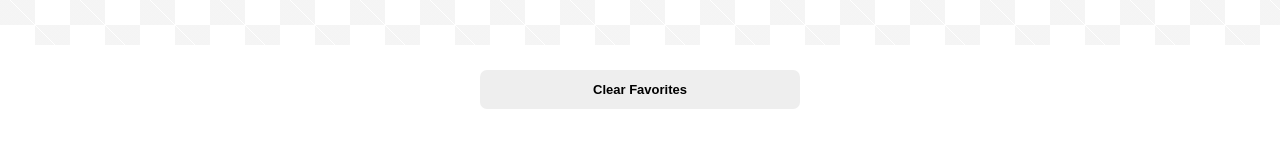
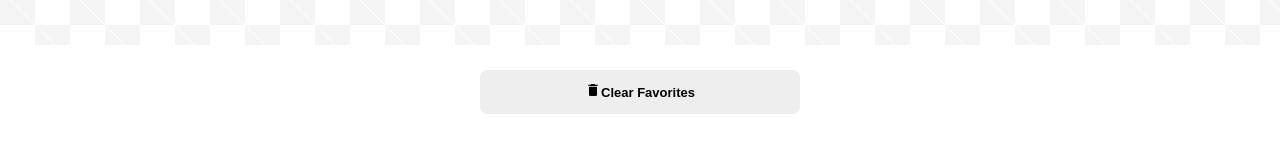
Before and after one commit to bobmatyas/picturepalette, a React (Create React App) app: page /favorites in a window 1280 px wide. Shown: the part 185-338 px from the top of the page. Built offline with nearby package versions, Linux system fonts and the light colour scheme; a web font is replaced by a local one.

Commit message:
add icons to buttons

```diff
--- a/src/components/Card.js
+++ b/src/components/Card.js
@@ -3,6 +3,7 @@ import { useColorContext } from '../ColorProvider';
 import './Card.css'
 import PropTypes from 'prop-types';
 import { Link } from "react-router-dom";
+import { MdPalette } from "react-icons/md";
 
 function Card({tags, image, pbid, imageLarge, imageURL}) {
 
@@ -50,7 +51,7 @@ function Card({tags, image, pbid, imageLarge, imageURL}) {
                     imageLarge: imageLarge
                 })}
                 >
-                    Generate Palette
+                  <span style={{fontSize: 1.6 + 'rem'}}><MdPalette /></span>  Generate Palette
                 </Link>
                 </div>
         </article>
--- a/src/components/Favorites-Card.js
+++ b/src/components/Favorites-Card.js
@@ -1,4 +1,4 @@
-import React, { useState } from 'react';
+import React from 'react';
 import PalettePhotoDownload from './Palette-Download-Photo';
 import FavoritesSwatch from './Favorites-Swatch';
 import PropTypes from 'prop-types';
--- a/src/components/Favorites.js
+++ b/src/components/Favorites.js
@@ -2,23 +2,28 @@ import React, { useState } from 'react';
 import FavoritesHeading from './Favorites-Heading.js';
 import FavoritesCard from './Favorites-Card.js';
 import styled from 'styled-components';
+import { MdDelete } from 'react-icons/md'
 
 const FavoritesWrapper = styled.div`
     margin: 5%;
 `;
 
 const ButtonTrash = styled.button`
-    display: block;
+    align-items: center;
+    display: flex;
     background-color: #eee;
     border-radius: 7px;
     color: #000;
     font-size: 1.3rem;
     font-weight: bold;
+    justify-content: center;
     padding: 12px;
     text-decoration: none;
     border: 0;
     width: 25%;
     margin: 25px auto;
+
+    :hover { cursor: pointer; }
 `;
 
 function Favorites() {
@@ -37,7 +42,7 @@ function Favorites() {
 
         <FavoritesHeading />
 
-        <ButtonTrash onClick={clear}>Clear Favorites</ButtonTrash>
+        <ButtonTrash onClick={clear} onKeyPress={clear}><span style={{fontSize: 1.6 + 'rem'}}><MdDelete /></span> Clear Favorites</ButtonTrash>
 
         <FavoritesWrapper>
         {
```
